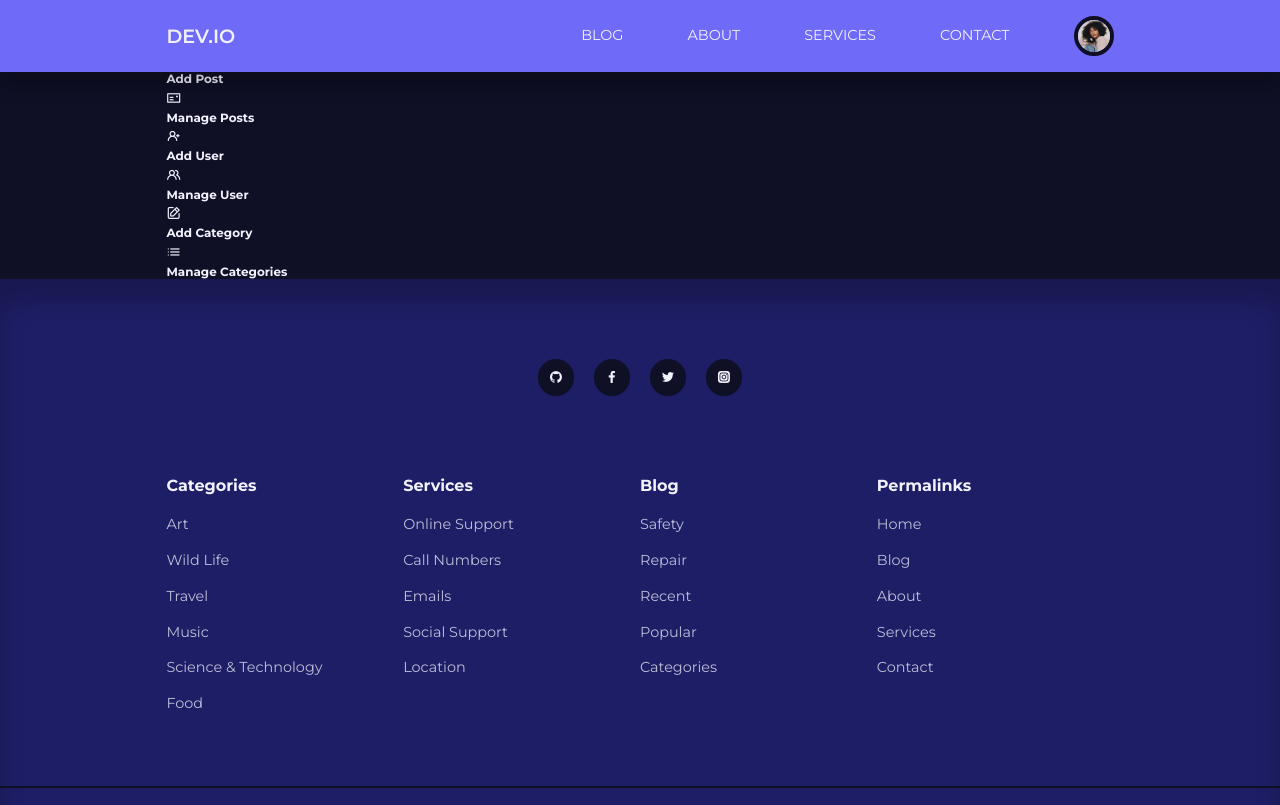
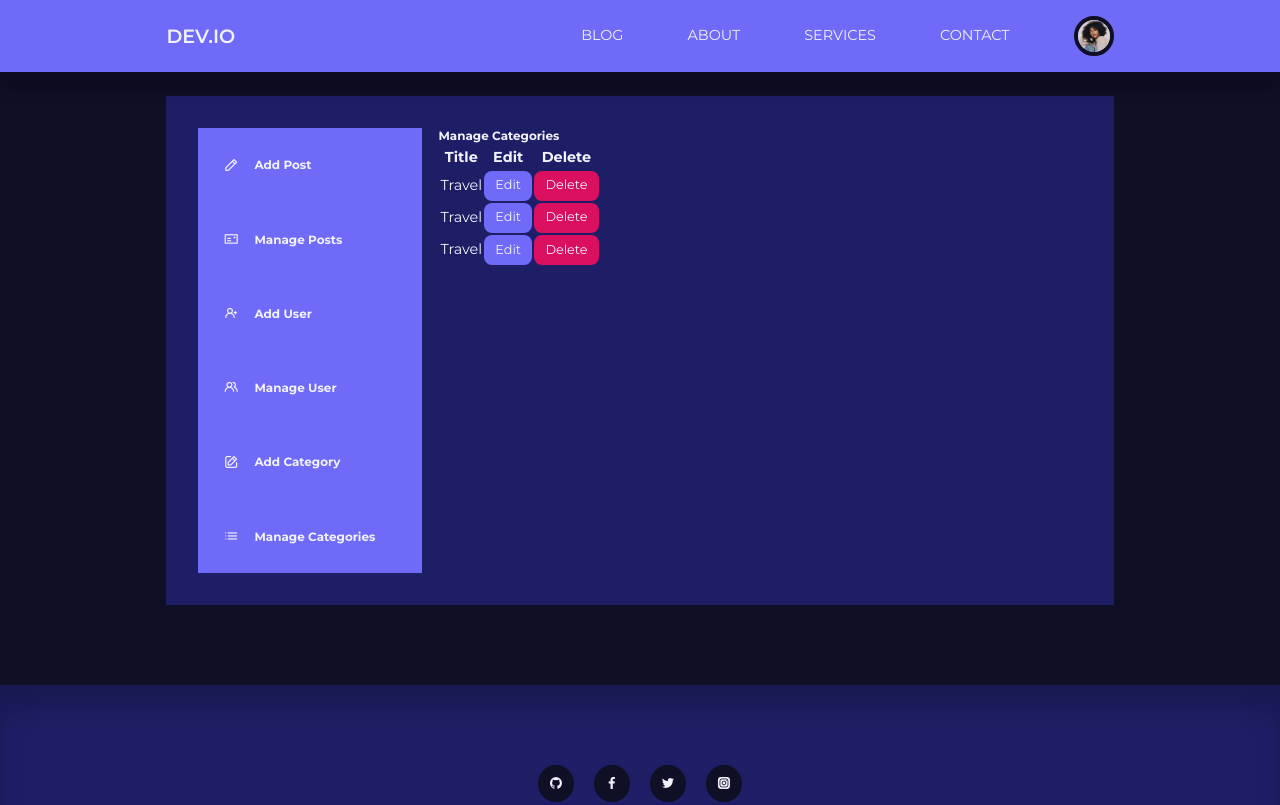
Before and after one commit to imdevesh21/blog-page, a plain HTML site: page manage-categories.html in a window 1280 px wide. Shown: the top 805 px of the page. Drawn offline with nearby package versions, Linux system fonts and the light colour scheme.

Commit message:
Added dashboard styling

```diff
--- a/manage-categories.html
+++ b/manage-categories.html
@@ -46,33 +46,53 @@
             <aside>
                 <ul>
                     <li>
-                <a href="add-post.html"><i class="uil uil-pen"></i></a>
-                <h5>Add Post</h5>
+                        <a href="add-post.html"><i class="uil uil-pen"></i><h5>Add Post</h5></a>
                     </li>
                     <li>
-                <a href="dashboard.html"><i class="uil uil-postcard"></i></a>
-                <h5>Manage Posts</h5>
+                        <a href="dashboard.html"><i class="uil uil-postcard"></i><h5>Manage Posts</h5></a>
                     </li>
                     <li>
-                <a href="add-user.html"><i class="uil uil-user-plus"></i></a>
-                <h5>Add User</h5>
+                        <a href="add-user.html"><i class="uil uil-user-plus"></i><h5>Add User</h5></a>
                     </li>
                     <li>
-                <a href="manage-user.html"><i class="uil uil-users-alt"></i></a>
-                <h5>Manage User</h5>
+                        <a href="manage-user.html"><i class="uil uil-users-alt"></i> <h5>Manage User</h5></a>
                     </li>
                     <li>
-                <a href="add-category.html"><i class="uil uil-edit"></i></a>
-                <h5>Add Category</h5>
+                        <a href="add-category.html"><i class="uil uil-edit"></i><h5>Add Category</h5></a>
                     </li>
                     <li>
-                <a href="manage-categories.html"><i class="uil uil-list-ul"></i></a>
-                <h5>Manage Categories</h5>
+                        <a href="manage-categories.html"><i class="uil uil-list-ul"></i><h5>Manage Categories</h5></a>
                     </li>
                 </ul>
             </aside>
             <main>
-
+                <h5>Manage Categories</h5>
+                <table>
+                    <thead>
+                        <tr>
+                            <th>Title</th>
+                            <th>Edit</th>
+                            <th>Delete</th>
+                        </tr>
+                    </thead>
+                    <tbody>
+                        <tr>
+                            <td>Travel</td>
+                            <td><a href="edit-category.html" class="btn sm">Edit</a></td>
+                            <td><a href="delete-category.html" class="btn sm danger">Delete</a></td>
+                        </tr>
+                        <tr>
+                            <td>Travel</td>
+                            <td><a href="edit-category.html" class="btn sm">Edit</a></td>
+                            <td><a href="delete-category.html" class="btn sm danger">Delete</a></td>
+                        </tr>
+                        <tr>
+                            <td>Travel</td>
+                            <td><a href="edit-category.html" class="btn sm">Edit</a></td>
+                            <td><a href="delete-category.html" class="btn sm danger">Delete</a></td>
+                        </tr>
+                    </tbody>
+                </table>
             </main>
         </div>
     </section>
--- a/style.css
+++ b/style.css
@@ -672,3 +672,43 @@ input, textarea, select {
 .form__section small a {
     color: var(--color-primary);
 }
+
+
+/* manage category  */
+
+.btn.sm {
+    padding: 0.3rem 0.7rem;
+    font-size: 0.8rem;
+}
+
+.btn.danger {
+    background: var(--color-red);
+}
+
+.btn:hover {
+    background: var(--color-white);
+    color: var(--color-bg);
+}
+
+/* dashboard styling */
+.dashboard {
+    margin-top: 6rem;
+}
+
+.dashboard__container {
+    display: grid;
+    grid-template-columns: 14rem auto;
+    gap: 1rem;
+    background: var(--color-gray-900);
+    color: var(--color-white);
+    padding: 2rem;
+    margin-bottom: 5rem;
+}
+
+.dashboard aside a {
+    background: var(--color-primary);
+    display: flex;
+    gap: 1rem;
+    align-items: center;
+    padding: 1.6rem;
+}
```
Lines whose indentation alone changed are shown as unchanged.
